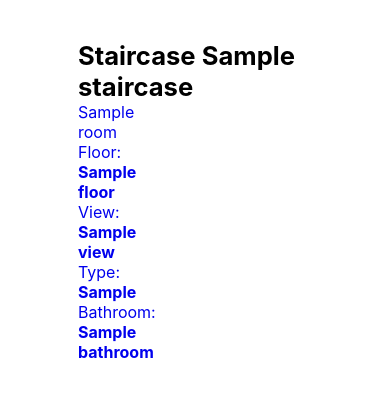
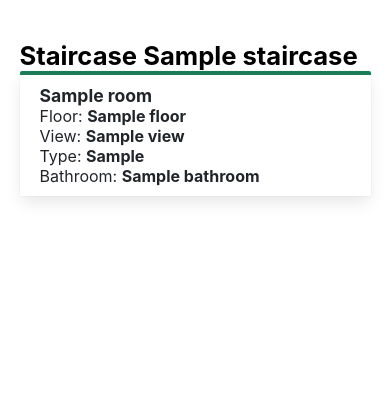
Before and after one commit to qjcr/qrdb, a Django app: template qrdb/qrdb/templates/staircase.html in a window 390 px wide. Shown: the part 47-444 px from the top of the page. Run offline with Django 3.2, Linux system fonts and the light colour scheme; the template is opened without the code that fills it: most values are stand-ins (such as "Sample title", 1, 10 or a date in 2020).

Commit message:
Dynamic css for cards and layout

```diff
--- a/qrdb/qrdb/templates/staircase.html
+++ b/qrdb/qrdb/templates/staircase.html
@@ -8,7 +8,7 @@
         <div class="card-group">
           {% for room in rooms %}
             <a href="/room/{{ room.name }}">
-              <div class="card-wrapper">
+              <div class="card">
                 <p class="card-heading"> {{ room.name }}</p>
                 <p>Floor: <b>{{ room.floor }}</b></p>
                 <p>View: <b>{{ room.view }}</b></p>
--- a/qrdb/qrdb/templates/static/css/main.css
+++ b/qrdb/qrdb/templates/static/css/main.css
@@ -15,6 +15,24 @@ h2 {
 .content-wrapper {
   width: 60vw;
   margin: auto;
+}
+
+@media screen and (max-width: 1200px) {
+  .content-wrapper {
+    width: 70vw;
+  }
+}
+
+@media screen and (max-width: 900px) {
+  .content-wrapper {
+    width: 80vw;
+  }
+}
+
+@media screen and (max-width: 700px) {
+  .content-wrapper {
+    width: 90vw;
+  }
 }
 
 /* Navbar */
@@ -37,9 +55,33 @@ nav .nav-title {
 /* Components */
 .card-group {
   display: grid;
-  grid-template-columns: repeat(4, 1fr);
+  grid-template-columns: repeat(5, 1fr);
   column-gap: 20px;
   row-gap: 20px;
+}
+
+@media screen and (max-width: 1600px) {
+  .card-group {
+    grid-template-columns: repeat(4, 1fr);
+  }
+}
+
+@media screen and (max-width: 1200px) {
+  .card-group {
+    grid-template-columns: repeat(3, 1fr);
+  }
+}
+
+@media screen and (max-width: 900px) {
+  .card-group {
+    grid-template-columns: repeat(2, 1fr);
+  }
+}
+
+@media screen and (max-width: 700px) {
+  .card-group {
+    grid-template-columns: repeat(1, 1fr);
+  }
 }
 
 .card-group a {
```
